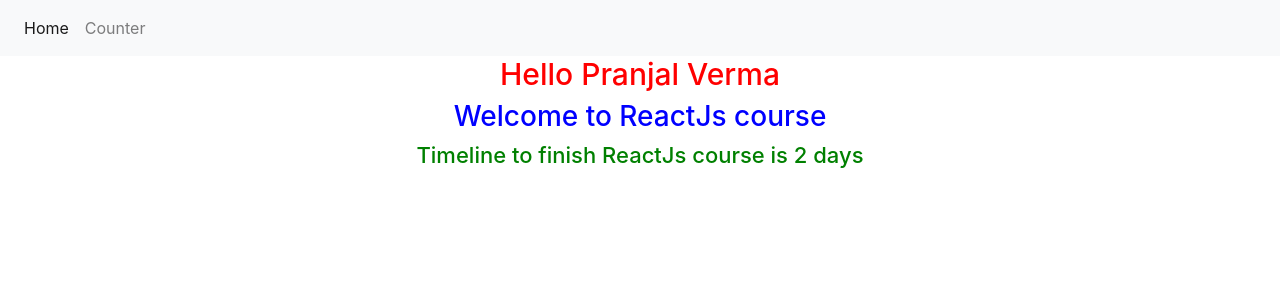
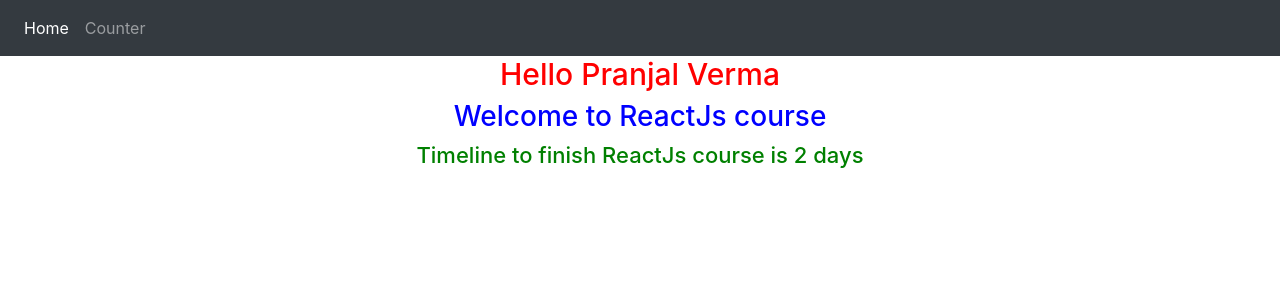
Before and after one commit to prnjl02/React-JS-Tutorial, a React (Create React App) app: page / in a window 1280 px wide. Shown: the top 300 px of the page. Built offline with nearby package versions, Linux system fonts and the light colour scheme.

Commit message:
navbar theme change

```diff
--- a/src/components/Navbar.js
+++ b/src/components/Navbar.js
@@ -4,11 +4,7 @@
 export default function Navbar() {
     return (
         <div>
-            <nav className="navbar navbar-expand-lg navbar-light bg-light">
-                {/* <a className="navbar-brand" href="#">Navbar</a>
-                <button className="navbar-toggler" type="button" data-toggle="collapse" data-target="#navbarNav" aria-controls="navbarNav" aria-expanded="false" aria-label="Toggle navigation">
-                    <span className="navbar-toggler-icon"></span>
-                </button> */}
+            <nav className="navbar navbar-expand-lg navbar-dark bg-dark">
                 <div className="collapse navbar-collapse" id="navbarNav">
                     <ul className="navbar-nav">
                         <li className="nav-item active">
```
